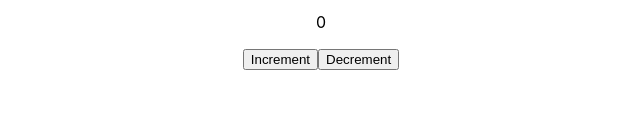
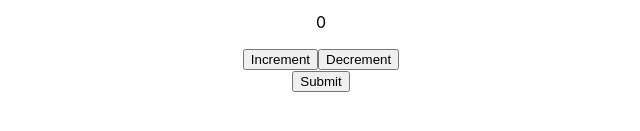
Before and after one commit to JohnKimaiyo/react_vol_8, a React (Create React App) app: page / in a window 1280 px wide. Shown: the part 651-782 px from the top of the page, without its empty margins (319-959 px from the left). Built offline with nearby package versions, Linux system fonts and the light colour scheme; no server answers.

Commit message:
submit event handler

```diff
--- a/src/App.js
+++ b/src/App.js
@@ -10,6 +10,7 @@ import Mycount from "./components/Mycount";
 import Users from "./components/Users";
 import Event from "./components/Event";
 import Range from "./components/Range"
+import Submit from "./components/Submit";
 function App() {
   return (
     <div className="App">
@@ -26,6 +27,7 @@ function App() {
       <Users />
       <Event/>
       <Range/>
+      <Submit/>
     </div>
   );
 }
--- /dev/null
+++ b/src/components/Submit.js
@@ -0,0 +1,14 @@
+import React from "react";
+
+export default function Submit() {
+  function handleSubmit(e) {
+    e.preventDefault();
+    console.log("react developer");
+  }
+
+  return (
+    <form onSubmit={handleSubmit}>
+      <button type="Submit">Submit</button>
+    </form>
+  );
+}
```
